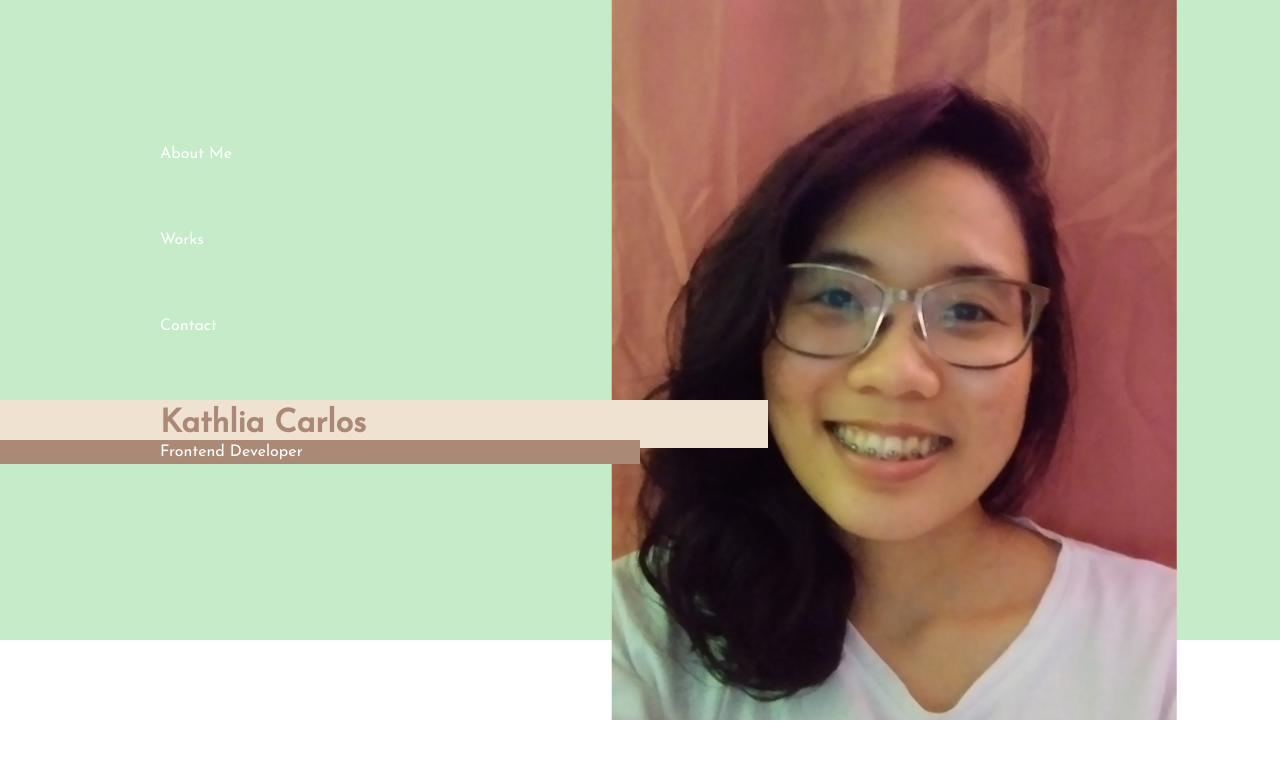
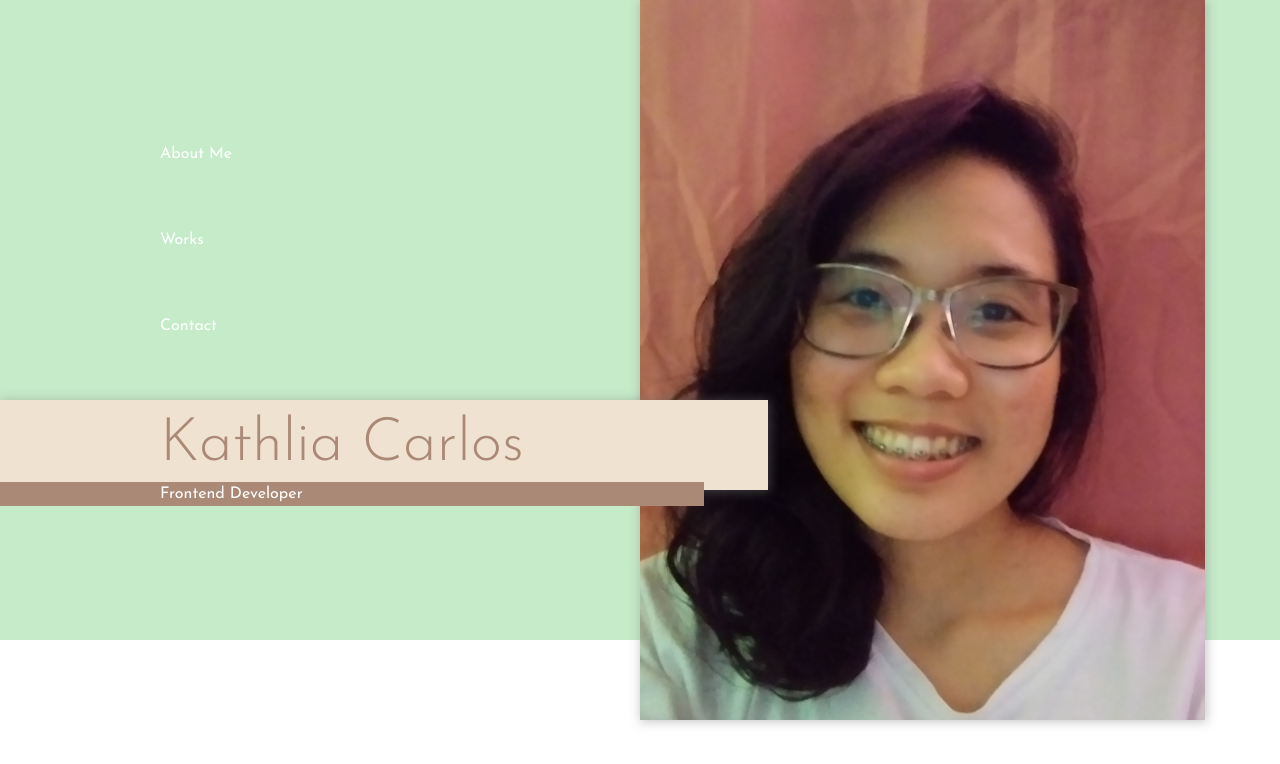
Before and after one commit to liampc/Portfolio, a React (Create React App) app: page / in a window 1280 px wide. Shown: the top 764 px of the page. Built offline with nearby package versions, Linux system fonts and the light colour scheme.

Commit message:
edit header

```diff
--- a/src/App.scss
+++ b/src/App.scss
@@ -33,9 +33,18 @@ body {
             padding-right: 10rem;
         }
     }
+
+    &-l {
+        padding-left: 1rem;
+
+        @include breakpoint-up('large'){
+            padding-left: 10rem;
+
+        }
+    }
 }
 
-h1, h2, h3 {
+h1 {
     margin: 0;
 }
 
--- a/src/components/header/Header.js
+++ b/src/components/header/Header.js
@@ -9,14 +9,14 @@ function Header(){
 
         <header className="header">
             <div>
-                <nav className="header__nav padding-lr">
+                <nav className="header__nav padding-l">
                     <a href="#">About Me</a>
                     <a href="#">Works</a>
                     <a href="#">Contact</a>
                 </nav>
                 <div className="header__titles">
-                    <h1 className="padding-lr">Kathlia Carlos</h1>
-                    <p className="padding-lr">Frontend Developer</p>
+                    <h1 className="padding-l">Kathlia Carlos</h1>
+                    <p className="padding-l">Frontend Developer</p>
                 </div>
             </div>
             <img className="header__profile" src={image} alt="profilePic" />
--- a/src/components/header/_header.scss
+++ b/src/components/header/_header.scss
@@ -25,6 +25,7 @@
 
             a {
                 color: white;
+
             }
 
         }
@@ -36,6 +37,7 @@
         z-index: 1;
         top: 10%;
 
+
         @include breakpoint-up('large'){
             top: 50%;
         }
@@ -44,9 +46,12 @@
             background-color: $LightBrown;
             color: $Brown;
             width: 90vw;
+            font-weight: 300;
+            box-shadow: 1px 1px 10px 1px #8080806e;
 
             @include breakpoint-up('large'){
                 width: 60vw;
+                font-size: 3.75rem;
             }
         }
 
@@ -55,9 +60,11 @@
             color: white;
             width: 80vw;
             margin-top: -0.5rem;
+            font-size: 1rem;
+            font-weight: 400;
 
             @include breakpoint-up('large'){
-                width: 50vw;
+                width: 55vw;
             }
         }
     }
@@ -70,13 +77,14 @@
         top: 25%;
         left: 50%;
         transform: translateX(-50%);
-        // border-radius: 10px;
+        box-shadow: 1px 1px 10px 1px #8080806e;
+
 
         @include breakpoint-up('large'){
-            max-width: 45vw;
+            max-width: 50vw;
             max-height: 90vh;
             top: 0%;
-            transform: translateX(-5%);
+            transform: translateX(0%);
             flex: 1;
         }
     }
```
Also changed, not shown: 2 other files (tests, documents, lock files or other folders).
